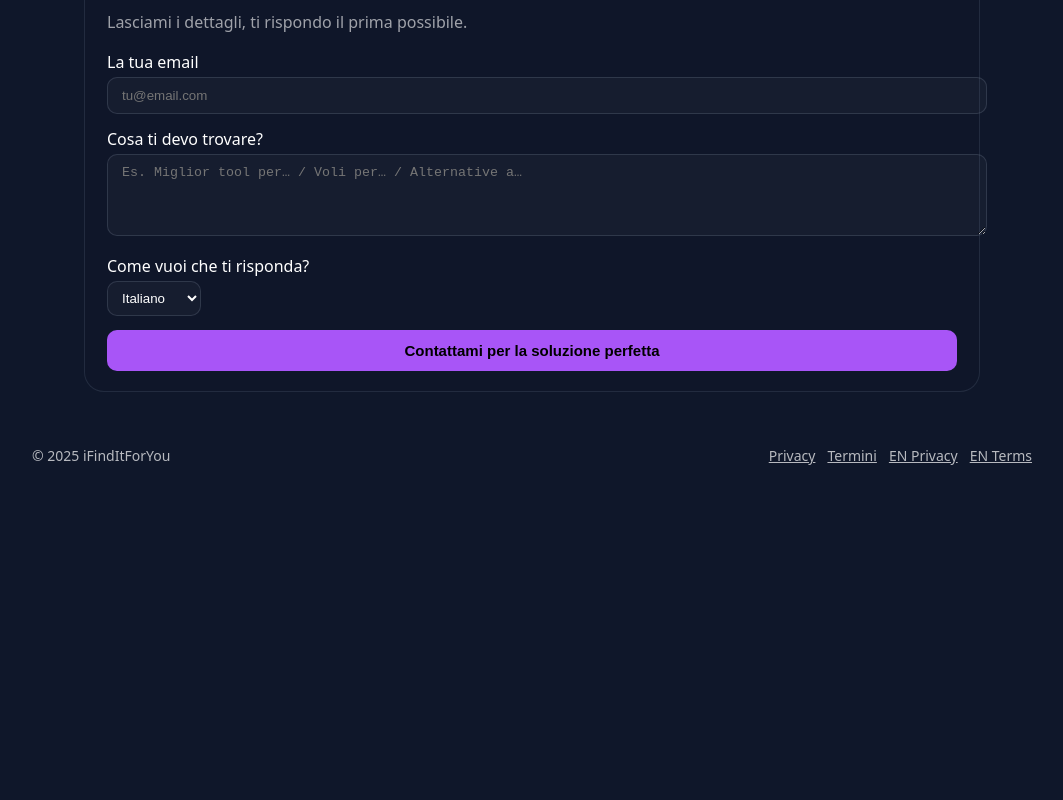
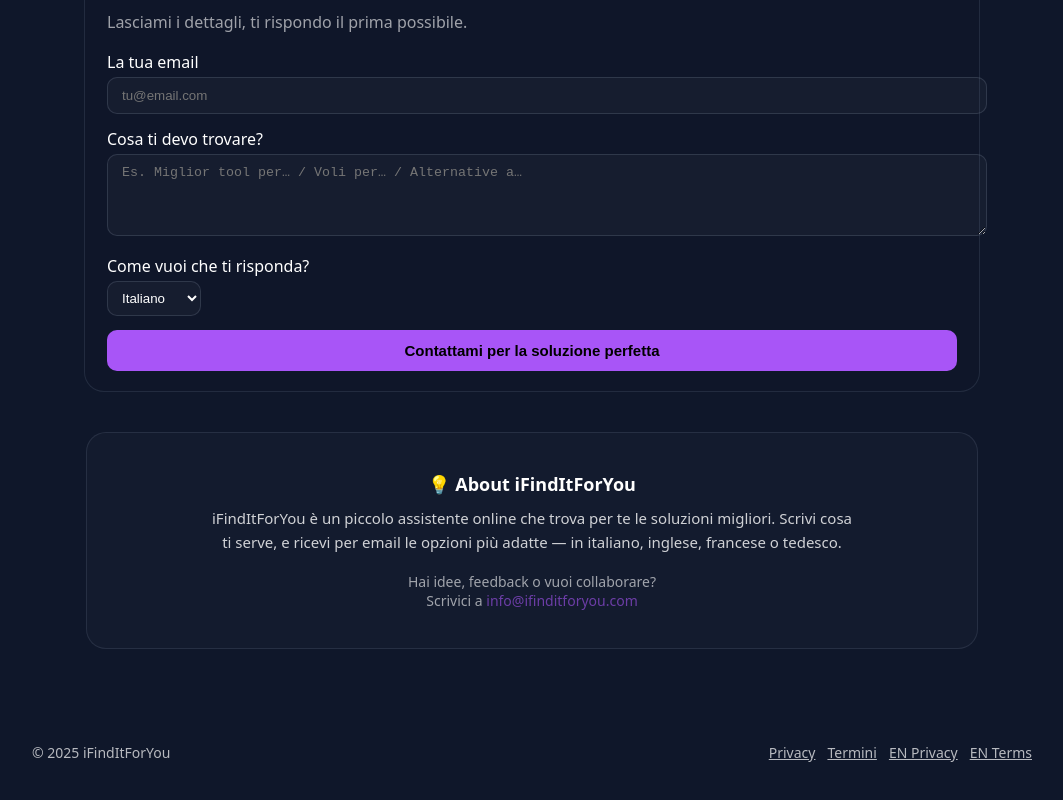
Before and after one commit to mregaz/ifinditforyou-new, a Next.js app: page / in a window 1280 px wide. Shown: the part 681-1481 px from the top of the page, without its empty margins (108-1171 px from the left). Before the commit the page ends 1184 px from the top, so only its background shows below. Built offline with nearby package versions, Linux system fonts and the light colour scheme.

Commit message:
Update page.tsx

```diff
--- a/app/page.tsx
+++ b/app/page.tsx
@@ -433,6 +433,51 @@ export default function HomePage() {
           )}
         </form>
       </div>
+{/* ABOUT / FEEDBACK */}
+<div
+  style={{
+    maxWidth: 850,
+    width: "100%",
+    margin: "0 auto 40px",
+    textAlign: "center",
+    background: "rgba(255,255,255,0.02)",
+    border: "1px solid rgba(148,163,184,0.15)",
+    borderRadius: 20,
+    padding: "24px 20px",
+  }}
+>
+  <h2 style={{ fontSize: 18, marginBottom: 10 }}>💡 About iFindItForYou</h2>
+  <p
+    style={{
+      fontSize: 15,
+      opacity: 0.8,
+      maxWidth: 650,
+      margin: "0 auto 18px",
+      lineHeight: 1.6,
+    }}
+  >
+    iFindItForYou è un piccolo assistente online che trova per te le soluzioni
+    migliori. Scrivi cosa ti serve, e ricevi per email le opzioni più adatte —
+    in italiano, inglese, francese o tedesco.
+  </p>
+
+  <p
+    style={{
+      fontSize: 14,
+      opacity: 0.6,
+    }}
+  >
+    Hai idee, feedback o vuoi collaborare?
+    <br />
+    Scrivici a{" "}
+    <a
+      href="mailto:info@ifinditforyou.com"
+      style={{ color: "#a855f7", textDecoration: "none" }}
+    >
+      info@ifinditforyou.com
+    </a>
+  </p>
+</div>
 
       {/* FOOTER */}
       <footer
```
